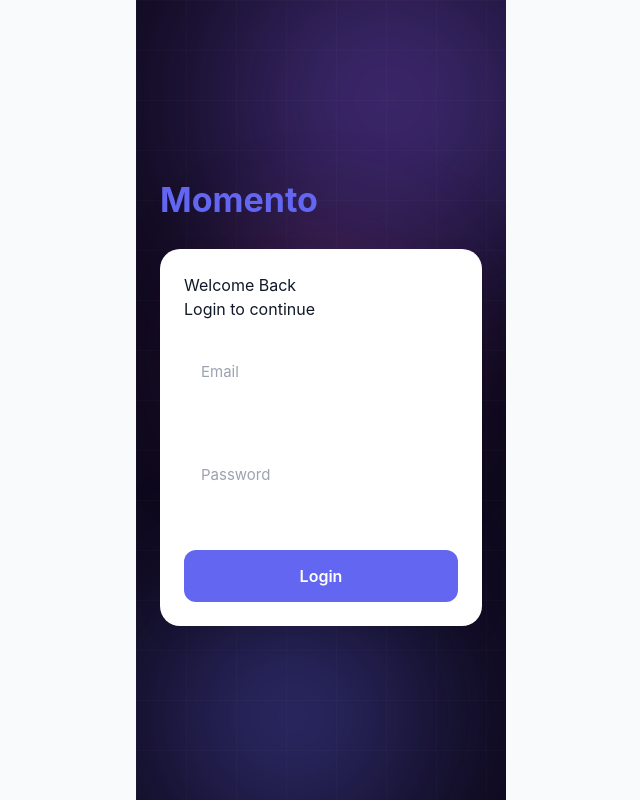
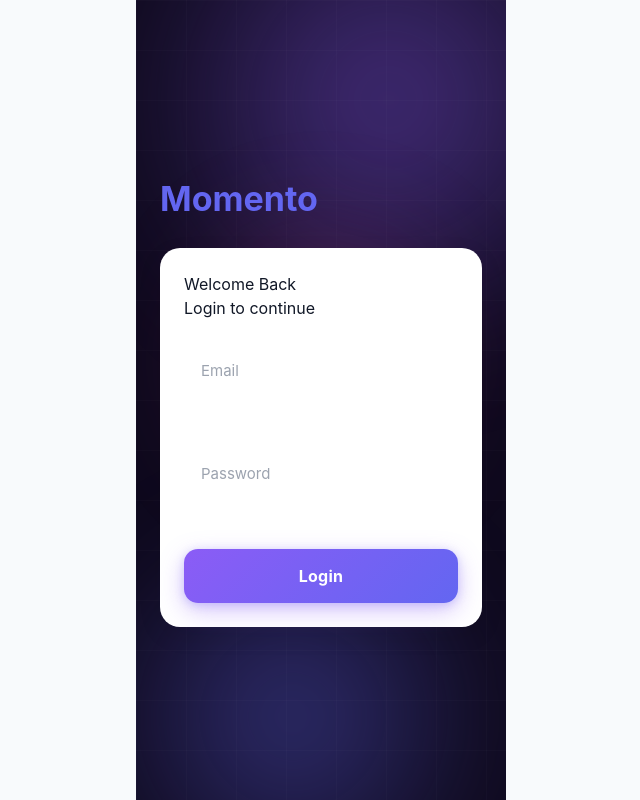
Before and after one commit to kuldeepvermas6364-oss/Momento-0.2, a Next.js app: page /login in a window 1280 px wide. Shown: the whole page, without its empty margins (319-959 px from the left). Built offline with nearby package versions, Linux system fonts and the light colour scheme; no server answers.

Commit message:
feat: redesign Button with animated gradient + hover shine
Purple→indigo→violet animated gradient, lift on hover,
glowing shadow, and smooth transitions.

```diff
--- a/components/ui/Button.tsx
+++ b/components/ui/Button.tsx
@@ -11,7 +11,7 @@ export default function Button({
   text,
   onClick,
   disabled = false,
-  type = "submit"
+  type = "submit",
 }: ButtonProps) {
   return (
     <button
@@ -20,15 +20,41 @@ export default function Button({
       disabled={disabled}
       style={{
         width: "100%",
-        padding: "14px",
-        borderRadius: "12px",
+        padding: "15px",
+        borderRadius: "14px",
         border: "none",
-        background: Colors.primary,
-        color: "#FFFFFF",
+        background: disabled
+          ? "rgba(139,92,246,0.35)"
+          : "linear-gradient(135deg, #8b5cf6 0%, #6366f1 50%, #a855f7 100%)",
+        backgroundSize: "200% 200%",
+        color: "#fff",
         fontSize: "16px",
-        fontWeight: 600,
+        fontWeight: 700,
+        letterSpacing: "0.2px",
         cursor: disabled ? "not-allowed" : "pointer",
-        opacity: disabled ? 0.6 : 1
+        opacity: disabled ? 0.7 : 1,
+        transition: "transform 0.15s, box-shadow 0.25s, background-position 0.4s",
+        boxShadow: disabled
+          ? "none"
+          : "0 8px 24px rgba(139,92,246,0.35), 0 2px 8px rgba(99,102,241,0.25)",
+        position: "relative",
+        overflow: "hidden",
+      }}
+      onMouseEnter={(e) => {
+        if (!disabled) {
+          e.currentTarget.style.transform = "translateY(-2px)";
+          e.currentTarget.style.boxShadow =
+            "0 12px 32px rgba(139,92,246,0.45), 0 4px 12px rgba(99,102,241,0.3)";
+          e.currentTarget.style.backgroundPosition = "100% 50%";
+        }
+      }}
+      onMouseLeave={(e) => {
+        if (!disabled) {
+          e.currentTarget.style.transform = "translateY(0)";
+          e.currentTarget.style.boxShadow =
+            "0 8px 24px rgba(139,92,246,0.35), 0 2px 8px rgba(99,102,241,0.25)";
+          e.currentTarget.style.backgroundPosition = "0% 50%";
+        }
       }}
     >
       {disabled ? "Please wait..." : text}
```
